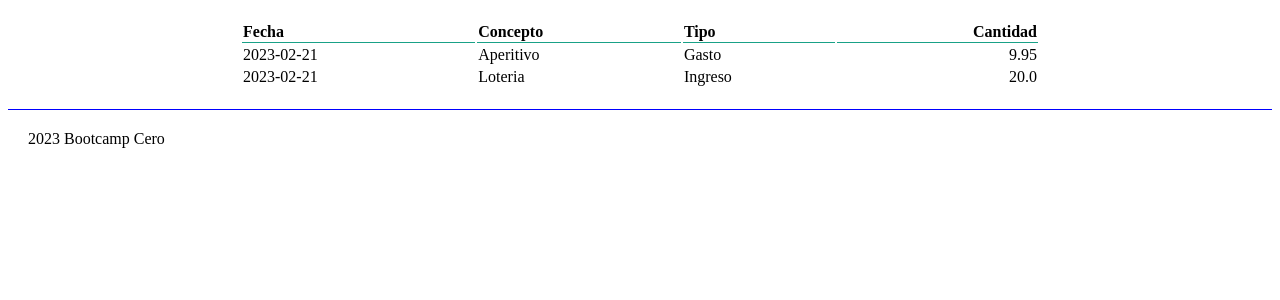
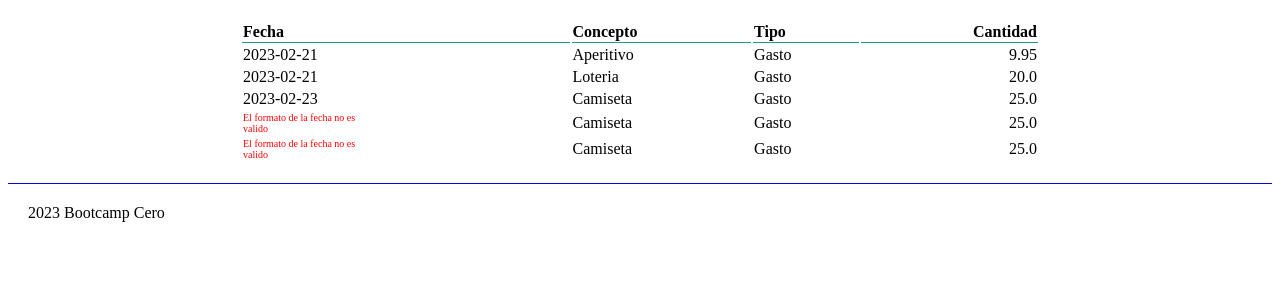
Before and after one commit to IngDavidJimenez/flask_clasico, a Flask app: page / in a window 1280 px wide. Shown: the part 85-385 px from the top of the page. Run offline with Flask 2, Linux system fonts and the light colour scheme.

Commit message:
feat: Style CCS of errors

```diff
--- a/balance/data/movimientos.csv
+++ b/balance/data/movimientos.csv
@@ -1,3 +1,6 @@
 fecha,concepto,ingreso_gasto,cantidad
 2023-02-21,Aperitivo,G,9.95
 2023-02-21,Loteria,I,20.0
+2023-02-23,Camiseta,G,25.0
+2023-02-29,Camiseta,G,25.0
+cualquiercosa,Camiseta,G,25.0
--- a/balance/models.py
+++ b/balance/models.py
@@ -1,6 +1,7 @@
 
 import csv
 from . import RUTA_FICHERO
+from datetime import date
 """
 Un movimiento debe tener:
 1. Fecha
@@ -10,10 +11,26 @@ Un movimiento debe tener:
 """
 class Movimiento:
     def __init__(self,fecha,concepto,tipo,cantidad):
-        self.fecha=fecha
+        self.errores=[]
+
+        try:
+            self.fecha=date.fromisoformat(fecha)
+        except ValueError:
+            self.fecha = None
+            self.errores.append("El formato de la fecha no es valido")
+
         self.concepto=concepto
         self.tipo = tipo
         self.cantidad = cantidad
+    @property
+    def has_errors(self):
+        return len(self.errores)> 0
+
+    def __str__(self):
+        return f'{self.fecha}\t{self.concepto}\t{self.tipo}\t{self.cantidad}\t'
+    def __repr__(self):
+        return self.__str__()
+
 
 class ListaMovimientos:
     """
@@ -28,6 +45,12 @@ class ListaMovimientos:
         #fichero.close()
         with open(RUTA_FICHERO,'r') as fichero:
             reader= csv.DictReader(fichero)
+
             for fila in reader:
-                #print(fila['fecha'],fila['concepto'],fila['ingreso_gasto'],fila['cantidad'])
-                self.lista_movimientos.append(fila)
+                #print(fila['fecha'],fila['concepto'],
+                # fila['ingreso_gasto'],fila['cantidad'])
+                mov=Movimiento(fila['fecha'],
+                               fila['concepto'],
+                               fila['ingreso_gasto'],
+                               fila['cantidad'])
+                self.lista_movimientos.append(mov)
--- a/balance/static/css/styles.css
+++ b/balance/static/css/styles.css
@@ -34,10 +34,18 @@ table.paper{
     text-align: left;
     text-decoration-style:wavy;
 }
-.pie-pagina {
-    padding: 20px;
-    border-top: solid thin blue;
+
+.error{
+
+    max-width: 120px;
+
+    color: red;
+    font-size: x-small;
+    text-align-last:left;
+    margin: 0;
+    line-height: normal;
 }
+
 .numero{
     text-align: right;
 }
@@ -46,3 +54,8 @@ table.paper{
     padding: 20px;
     color: #777;
 }
+
+.pie-pagina {
+    padding: 20px;
+    border-top: solid thin blue;
+}
--- a/balance/templates/inicio.html
+++ b/balance/templates/inicio.html
@@ -42,7 +42,21 @@
             {% if movimientos %}
                 {% for movimiento in movimientos %}
                 <tr>
-                    <td>{{ movimiento.fecha }}</td>
+                    <td>
+                        {% if movimiento.fecha %}
+                        {{movimiento.fecha}}
+                        {% else %}
+                        <!-- <td></td> -->
+                            <!--<td colspan="2">-->
+                                {% for error in movimiento.errores %}
+                                <p class="error">
+                                    {{ error }}
+                                </p>
+                                {% endfor %}
+                        <!--    </td> -->
+                        {% endif %}
+                    </td>
+
                     <td>{{ movimiento.concepto }}</td>
                     <td>
                         {% if movimiento.ingreso_gasto == 'I' %}
```
